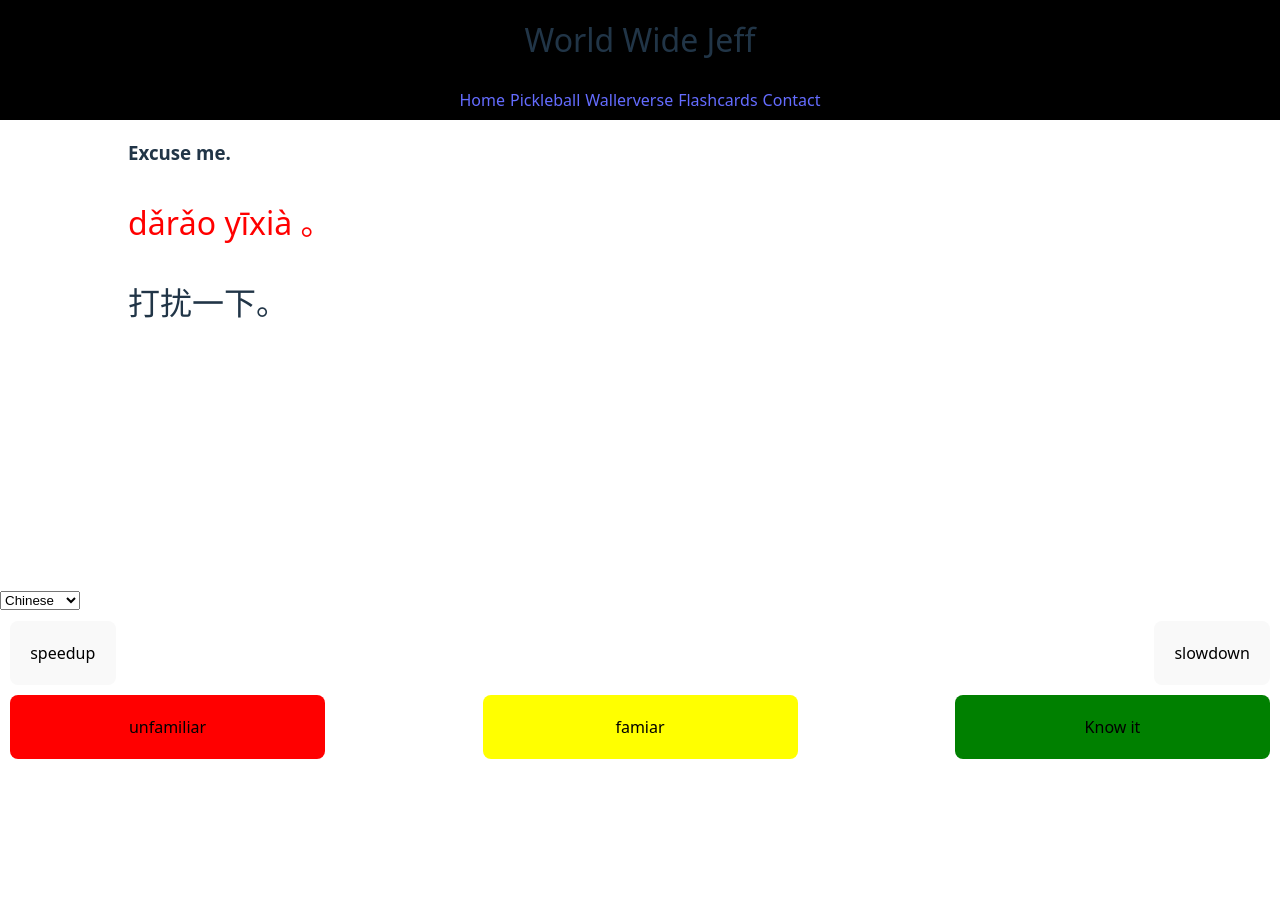
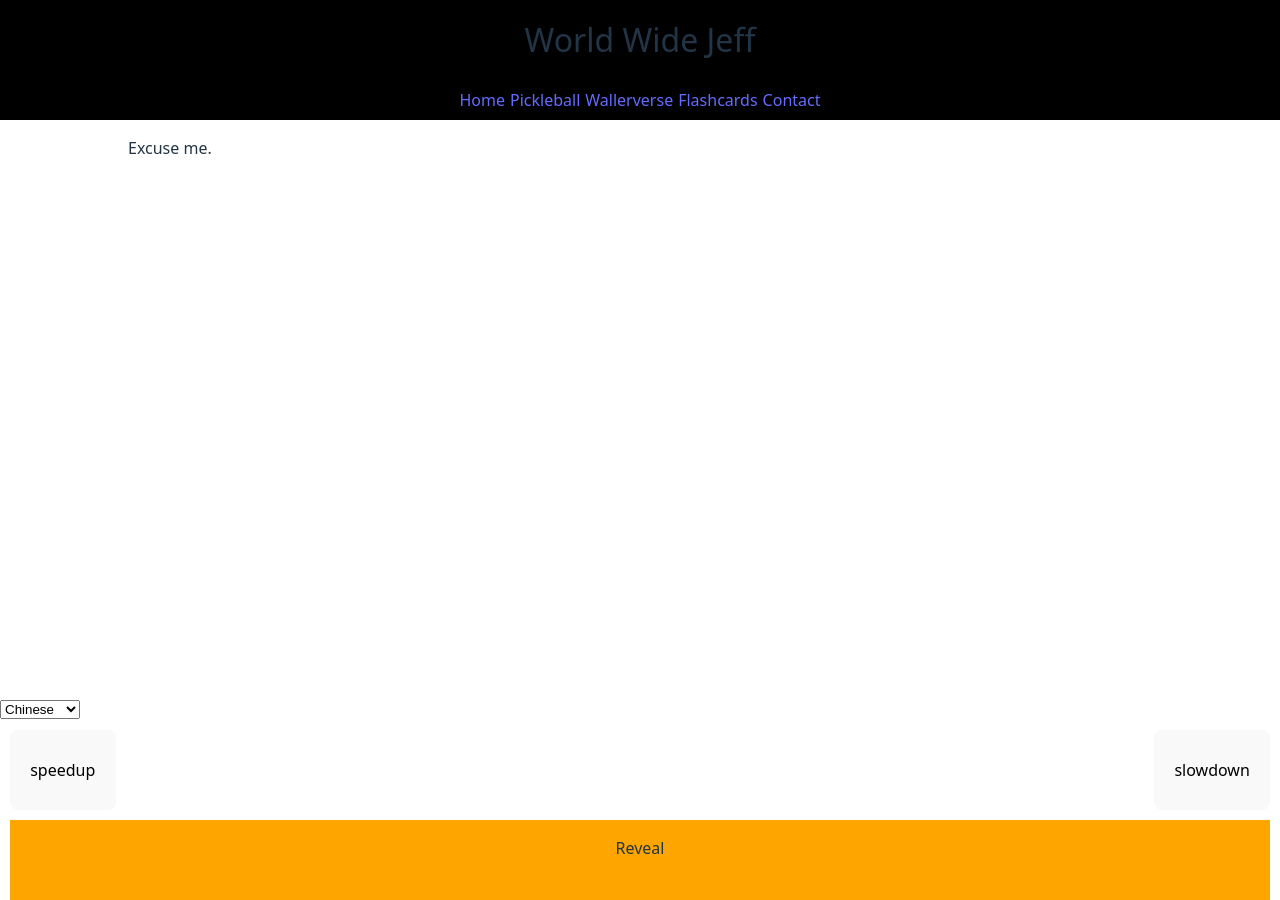
Before and after one commit to JeffWHenderson/world-wide-jeff, a React (Vite) app: page /flashcards in a window 1280 px wide. Before the commit the page ends 800 px from the top, so only its background shows below. Built offline with nearby package versions, Linux system fonts and the light colour scheme.

Commit message:
make the flash cards two sided... reinventing the wheel didn't really make anything better

```diff
--- a/src/screens/Language/FlashCards.tsx
+++ b/src/screens/Language/FlashCards.tsx
@@ -4,14 +4,13 @@ import { translations } from "./Lessons/translations";
 const FlashCards = () => {
     const [selectedLanguage, setSelectedLanguage] = useState("Chinese")
     const [cardNumber] = useState(0)
-    const [showEnglish] = useState(true)
     const [speakingRate, setSpeakingRate] = useState(1)
     const [cardQueue, setCardQueue] = useState([...translations])
-
+    const [showBack, setShowBack] = useState(false)
+    let voices = speechSynthesis.getVoices();
 
     function speak(phrase: string, lang: string) {
         window.speechSynthesis.cancel()
-        let voices = speechSynthesis.getVoices();
         const message = new SpeechSynthesisUtterance();
 
         let selectedVoice: any = voices[0]
@@ -42,31 +41,42 @@ const FlashCards = () => {
         }
 
         message.rate = speakingRate
-        message.voice = selectedVoice ? selectedVoice : voices[0]
+        message.voice = selectedVoice
         message.text = phrase;
+        if (selectedVoice) {
             window.speechSynthesis.speak(message);
+        }
+    }
+
+    const flipCard = () => {
+        setShowBack(!showBack)
+        speak(cardQueue[cardNumber][selectedLanguage], selectedLanguage)
     }
 
     const nextCard = (newIndex: number) => {
+        setShowBack(false)
         const copyOfQueue = [...cardQueue]
         let elementToMove = copyOfQueue.splice(cardNumber, 1)[0] // pop the current item off the queue
         copyOfQueue.splice(cardNumber + newIndex, 0, elementToMove); // insert the latest phrase back into queue at newIndex
         setCardQueue(copyOfQueue)
-
-        if (selectedLanguage !== "None") {
-            speak(cardQueue[cardNumber + 1][selectedLanguage], selectedLanguage)
-        }
     }
 
-    return <div style={{ height: '80vh', width: '100vw' }}>
+    return <>
 
-        <div style={{ height: '70%', marginLeft: "10%" }}>
-            {showEnglish ? <h3>{cardQueue[cardNumber]["English"]}</h3> : null}
+        <div style={{ height: '70%', marginLeft: "10%", justifyContent: 'center' }}>
+            <div>
+                <div style={{ width: '100%' }}>
+                    <p>{cardQueue[cardNumber]["English"]}</p>
+                </div>
+                {showBack ?
                     <div style={{ fontSize: '2em' }} onClick={() => speak(cardQueue[cardNumber][selectedLanguage], selectedLanguage)}>
+                        <div style={{ borderBottom: "1px solid grey" }}></div>
                         {selectedLanguage === "Arabic" ? <p style={{ color: 'red', height: "1.5em" }}>{cardQueue[cardNumber]["Arabic-English"]}</p> : null}
                         {selectedLanguage === "Japanese" ? <p style={{ color: 'red', height: "1.5em" }}>{cardQueue[cardNumber]["Romanji"]}</p> : null}
                         {selectedLanguage === "Chinese" ? <p style={{ color: 'red', height: "1.5em" }}>{cardQueue[cardNumber]["Chinese-Pinyin"]}</p> : null}
                         <p>{cardQueue[cardNumber][selectedLanguage]}</p>
+                    </div>
+                    : null}
             </div>
         </div >
 
@@ -81,12 +91,22 @@ const FlashCards = () => {
             <button onClick={() => setSpeakingRate(speakingRate + .1)}>speedup</button>
             <button onClick={() => setSpeakingRate(speakingRate - .1)}>slowdown</button>
         </div>
+        {
+            showBack ?
                 <div style={{ display: 'flex', height: '10%', justifyContent: 'space-between', margin: '10px' }}>
-            <button style={{ backgroundColor: 'red', color: 'black', width: '25%' }} onClick={() => nextCard(8)}>unfamiliar</button>
-            <button style={{ backgroundColor: 'yellow', color: 'black', width: '25%' }} onClick={() => nextCard(15)}>famiar</button>
+                    <button style={{ backgroundColor: 'red', color: 'black', width: '25%' }} onClick={() => nextCard(6)}>unfamiliar</button>
+                    <button style={{ backgroundColor: 'yellow', color: 'black', width: '25%' }} onClick={() => nextCard(12)}>famiar</button>
                     <button style={{ backgroundColor: 'green', color: 'black', width: '25%' }} onClick={() => nextCard(cardQueue.length - 1)}>Know it</button>
                 </div>
+                :
+                <div style={{ display: 'flex', height: '10%', justifyContent: 'center', margin: '10px', backgroundColor: "orange", justifyItems: 'center' }}
+                    onClick={() => flipCard()}
+                >
+                    <p>Reveal</p>
                 </div>
         }
 
+    </>
+}
+
 export default FlashCards;
--- a/src/screens/Language/LanguageApp.tsx
+++ b/src/screens/Language/LanguageApp.tsx
@@ -18,7 +18,7 @@ const lessonOneDTO = {
 
 const LanguageLearningApp = () => {
     const [selectedLanguage, setSelectedLanguage] = useState("Spanish")
-    const [lessons, setLessons] = useState([{ name: "Lesson 1" }, { name: "Lesson 2" }])
+    const [lessons] = useState([{ name: "Lesson 1" }, { name: "Lesson 2" }])
 
     return (
         <>
```
Lines whose indentation alone changed are shown as unchanged.
